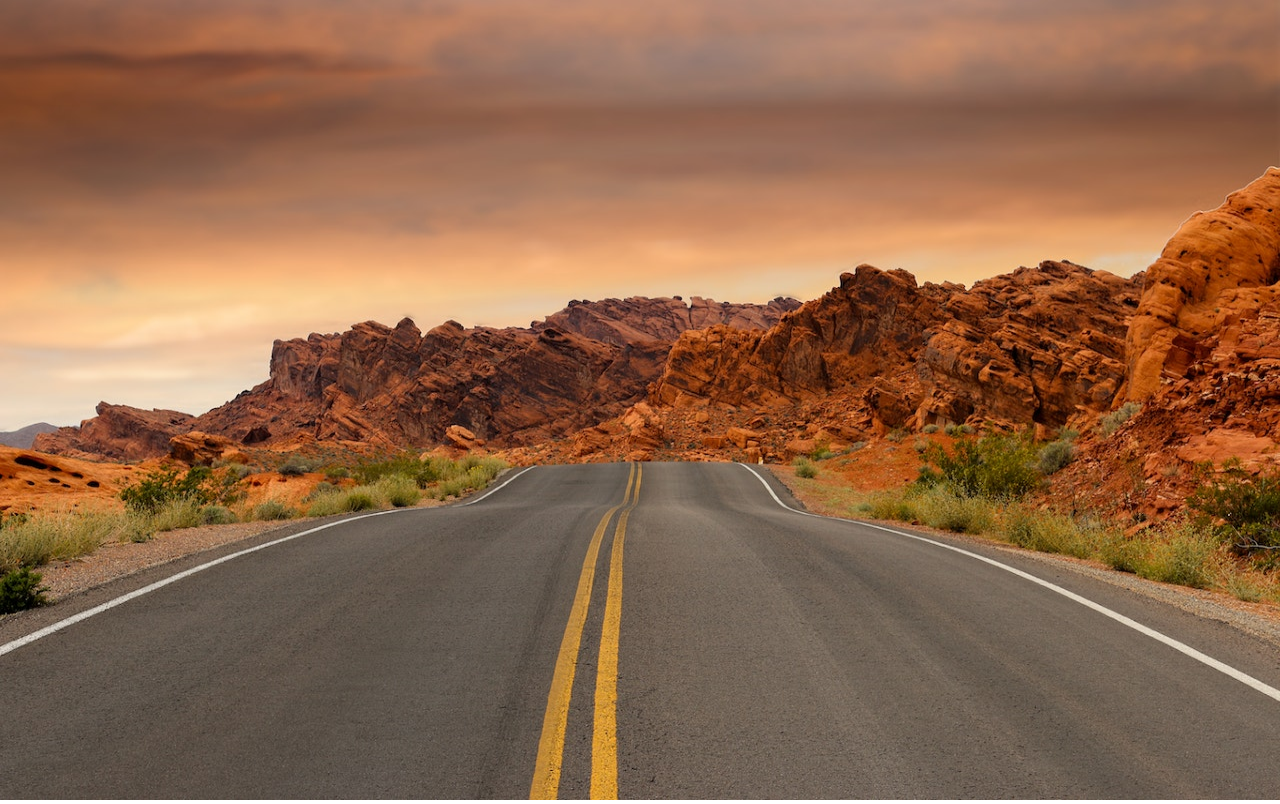
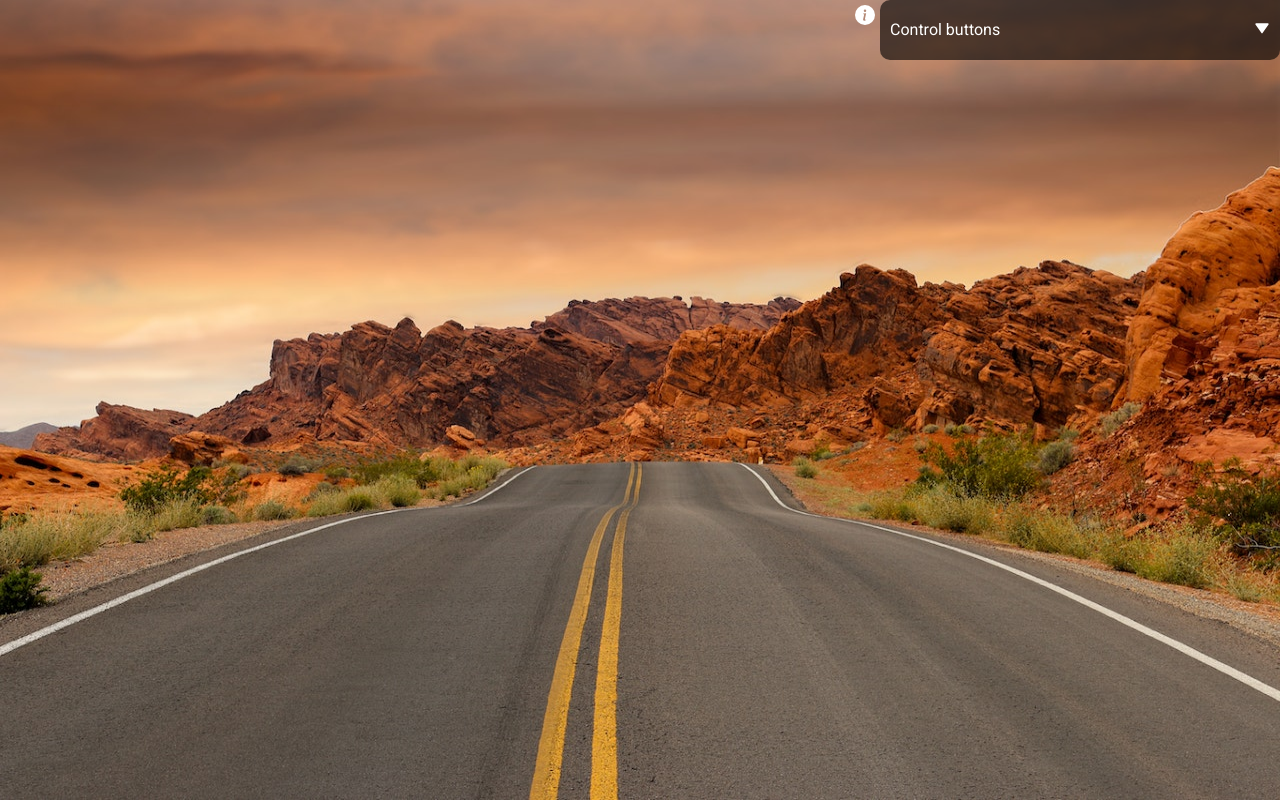
Before and after one commit to TraceOfHumanity/bezier-curves, a React (Create React App) app: page / in a window 1280 px wide. Built offline with nearby package versions, Linux system fonts and the light colour scheme; the HTML template or start-up script is replaced by a standard one.

Commit message:
menu controll buttons

```diff
--- a/public/index.html
+++ b/public/index.html
@@ -4,30 +4,15 @@
     <meta charset="utf-8" />
     <link rel="icon" href="%PUBLIC_URL%/favicon.ico" />
     <meta name="viewport" content="width=device-width, initial-scale=1" />
-    <meta name="description" content="Web site created using create-react-app" />
-    <!--
-      Notice the use of %PUBLIC_URL% in the tags above.
-      It will be replaced with the URL of the `public` folder during the build.
-      Only files inside the `public` folder can be referenced from the HTML.
+    <meta
+      name="description"
+      content="Web site created using create-react-app"
+    />
 
-      Unlike "/favicon.ico" or "favicon.ico", "%PUBLIC_URL%/favicon.ico" will
-      work correctly both with client-side routing and a non-root public URL.
-      Learn how to configure a non-root public URL by running `npm run build`.
-    -->
     <title>React App</title>
   </head>
   <body>
     <noscript>You need to enable JavaScript to run this app.</noscript>
     <div id="root"></div>
-    <!--
-      This HTML file is a template.
-      If you open it directly in the browser, you will see an empty page.
-
-      You can add webfonts, meta tags, or analytics to this file.
-      The build step will place the bundled scripts into the <body> tag.
-
-      To begin the development, run `npm start` or `yarn start`.
-      To create a production bundle, use `npm run build` or `yarn build`.
-    -->
   </body>
 </html>
--- a/src/App.js
+++ b/src/App.js
@@ -1,11 +1,13 @@
 import React from "react";
-import Bezier from "./components/Bezier";
+import Bezier from "./components/Bezier/Bezier";
 import "./main.scss";
+import ControlButtons from "./components/ControlButtons/ControlButtons";
 
 function App() {
   return (
     <div>
       <Bezier />
+      <ControlButtons />
     </div>
   );
 }
--- a/src/components/Bezier.jsx
+++ b/src/components/Bezier/Bezier.jsx
@@ -1,9 +1,11 @@
 import React, { useRef, useEffect } from "react";
 import p5 from "p5";
+import "./Bezier.scss";
 
 const Bezier = () => {
   const canvasRef = useRef(null);
   const curves = [];
+  console.log(curves);
   let currentCurve = null;
   let selectedPoint = null;
   let activeCurveIndex = -1;
@@ -86,6 +88,14 @@ const Bezier = () => {
           const { curveIndex, pointIndex } = selectedPoint;
           curves[curveIndex].points.splice(pointIndex, 1);
           selectedPoint = null;
+        }
+
+        if (p.keyIsDown(p.CONTROL)) {
+          if (p.keyIsDown(88)) {
+            curves.length = 0;
+            selectedPoint = null;
+            activeCurveIndex = -1;
+          }
         }
       };
 
@@ -173,7 +183,7 @@ const Bezier = () => {
     new p5(sketch, canvasRef.current);
   }, [curves]);
 
-  return <div ref={canvasRef}></div>;
+  return <div className="bezier" ref={canvasRef}></div>;
 };
 
 export default Bezier;
--- /dev/null
+++ b/src/components/Bezier/Bezier.scss
@@ -0,0 +1,4 @@
+// .bezier {
+//   position: absolute;
+//   z-index: -1;
+// }
--- /dev/null
+++ b/src/components/ControlButtons/ControlButtons.jsx
@@ -0,0 +1,40 @@
+import React from "react";
+import "./ControlButtons.scss";
+import PopupInfo from "../PopupInfo/PopupInfo";
+
+const ControlButtons = () => {
+  const [openButtons, setOpenButtons] = React.useState(false);
+  const [openInfo, setOpenInfo] = React.useState(false);
+
+  const clickOpenButtons = () => {
+    setOpenButtons(!openButtons);
+  };
+  const clickOpenInfo = () => {
+    setOpenInfo(!openInfo);
+  };
+
+  return (
+    <div className="controlButtons">
+      <div className="dropDown" onClick={clickOpenButtons}>
+        <p>Control buttons</p>{" "}
+        <p className={openButtons ? "rotate180" : ""}>
+          <img src="/assets/arrow.svg" alt="" />
+        </p>
+      </div>
+      {openButtons && (
+        <ul>
+          <li>Ctrl + LMB - start a new curve</li> <br />
+          <li>Shift + LMB - create a new point</li> <br />
+          <li>LMB + Delete - delete the select point</li> <br />
+          <li>Ctrl + X - clear the field</li>
+        </ul>
+      )}
+      <div className="infoButton" onClick={clickOpenInfo}>
+        <img src="/assets/info.svg" alt="" />{" "}
+      </div>
+      {openInfo && <PopupInfo />}
+    </div>
+  );
+};
+
+export default ControlButtons;
--- /dev/null
+++ b/src/components/ControlButtons/ControlButtons.scss
@@ -0,0 +1,57 @@
+.controlButtons {
+  z-index: 5;
+  position: fixed;
+  top: 0;
+  right: 0;
+  width: 100%;
+  min-width: 250px;
+  max-width: 400px;
+  background: rgba(0, 0, 0, 0.6);
+  padding: 10px;
+  border-radius: 10px;
+  -webkit-border-radius: 10px;
+  -moz-border-radius: 10px;
+  -ms-border-radius: 10px;
+  -o-border-radius: 10px;
+  border-top-right-radius: 0%;
+  color: white;
+  user-select: none;
+  //   pointer-events: none;
+  * {
+    transition: all 0.2s ease-in-out;
+    -webkit-transition: all 0.2s ease-in-out;
+    -moz-transition: all 0.2s ease-in-out;
+    -ms-transition: all 0.2s ease-in-out;
+    -o-transition: all 0.2s ease-in-out;
+  }
+  .dropDown {
+    display: flex;
+    justify-content: space-between;
+    padding: 10px 0;
+    cursor: pointer;
+  }
+  .infoButton {
+    padding: 5px;
+    cursor: pointer;
+    position: absolute;
+    right: 100%;
+    top: 0;
+    width: 30px;
+    height: 30px;
+    img {
+      width: 100%;
+      height: 100%;
+    }
+  }
+  ul {
+    border-top: 1px solid #ffffff;
+    padding-top: 10px;
+  }
+  .rotate180 {
+    transform: rotate(180deg);
+    -webkit-transform: rotate(180deg);
+    -moz-transform: rotate(180deg);
+    -ms-transform: rotate(180deg);
+    -o-transform: rotate(180deg);
+  }
+}
--- /dev/null
+++ b/src/components/PopupInfo/PopupInfo.jsx
@@ -0,0 +1,8 @@
+import React from "react";
+import "./PopupInfo.scss";
+
+const PopupInfo = () => {
+  return <div className="popupInfo">123</div>;
+};
+
+export default PopupInfo;
--- /dev/null
+++ b/src/components/PopupInfo/PopupInfo.scss
@@ -0,0 +1,18 @@
+.popupInfo {
+  position: fixed;
+  top: 50%;
+  left: 50%;
+  width: 90%;
+  background: rgba(0, 0, 0, 0.8);
+  padding: 10px;
+  border-radius: 10px;
+  -webkit-border-radius: 10px;
+  -moz-border-radius: 10px;
+  -ms-border-radius: 10px;
+  -o-border-radius: 10px;
+  transform: translate(-50%, -50%);
+  -webkit-transform: translate(-50%, -50%);
+  -moz-transform: translate(-50%, -50%);
+  -ms-transform: translate(-50%, -50%);
+  -o-transform: translate(-50%, -50%);
+}
--- a/src/main.scss
+++ b/src/main.scss
@@ -1,3 +1,4 @@
+@import url(https://fonts.googleapis.com/css?family=Roboto:100,100italic,300,300italic,regular,italic,500,500italic,700,700italic,900,900italic);
 * {
   padding: 0;
   margin: 0;
@@ -5,4 +6,9 @@
 }
 body {
   overflow: hidden;
+  font-family: "Roboto";
+  font-size: 16px;
 }
+li {
+  list-style: none;
+}
```
Also changed, not shown: public/assets/arrow.svg (added), public/assets/info.svg (added).
